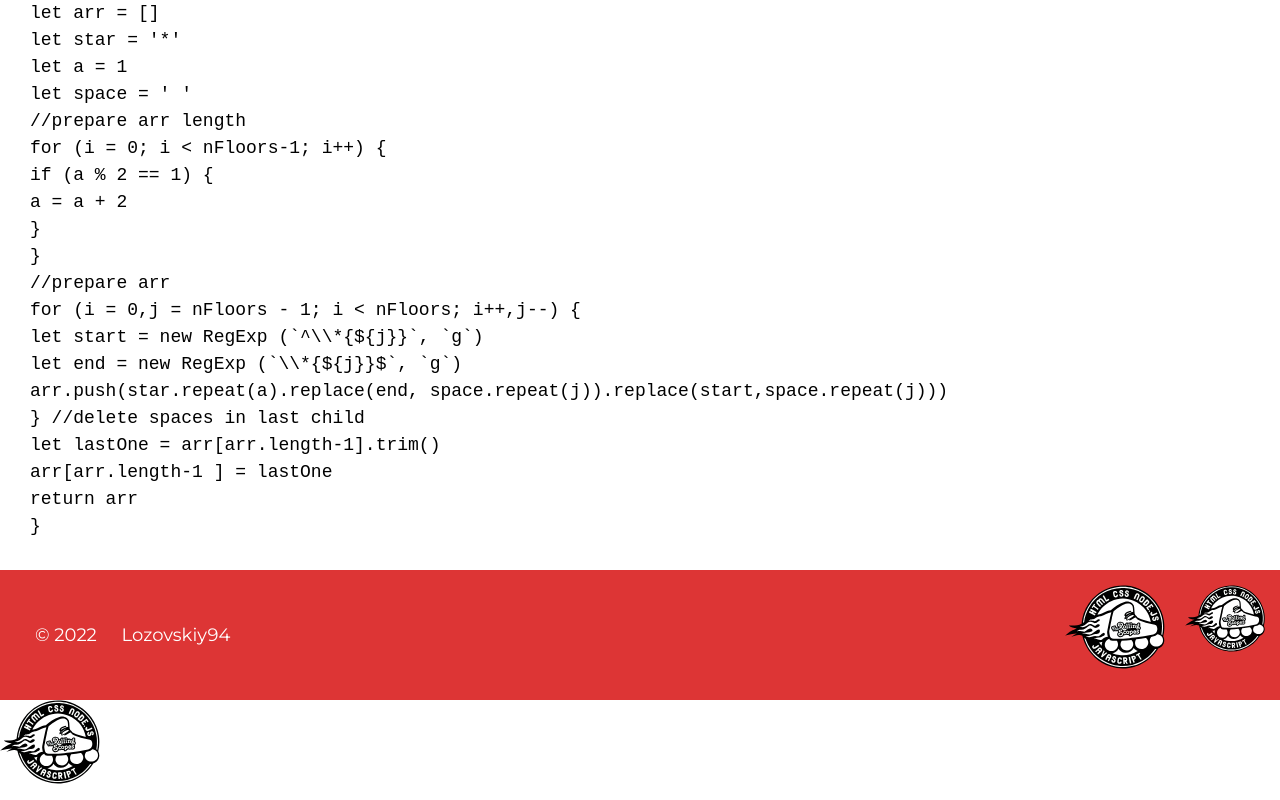
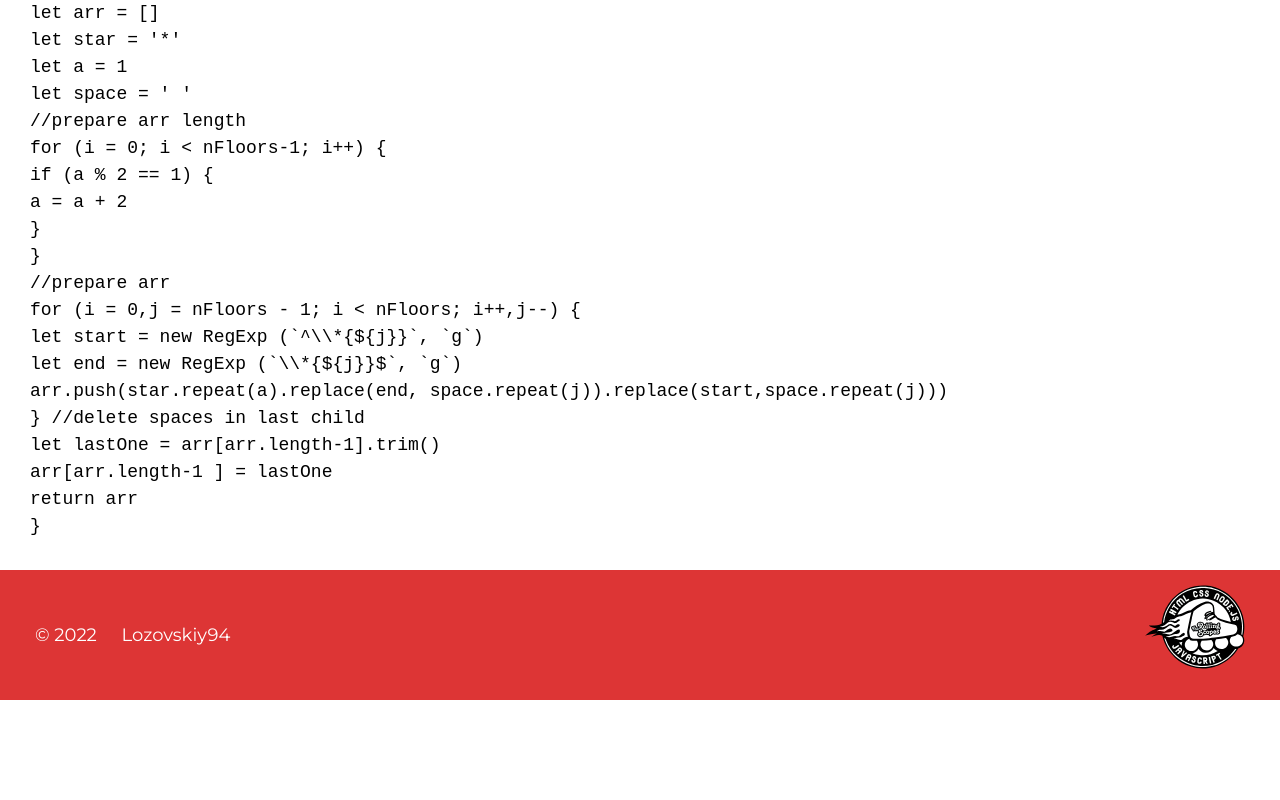
Before and after one commit to Lozovskiy94/rsschool-cv, a plain HTML site: page index.html in a window 1280 px wide. Shown: the part 1911-2711 px from the top of the page. After the commit the page ends 2611 px from the top, so only its background shows below. Drawn offline with Linux system fonts and the light colour scheme.

Commit message:
Update index.html

```diff
--- a/index.html
+++ b/index.html
@@ -132,7 +132,7 @@ return arr<br>
                 &copy; 2022
                 <a href="https://github.com/Lozovskiy94" class="github-link">Lozovskiy94</a>
             </div>
-            <a href="https://rs.school/js/" class="rss">
+            <a href="https://rs.school/js/" class="rss" aria-hidden="true"></a>
         </div>
     </footer>
 </body>
```
